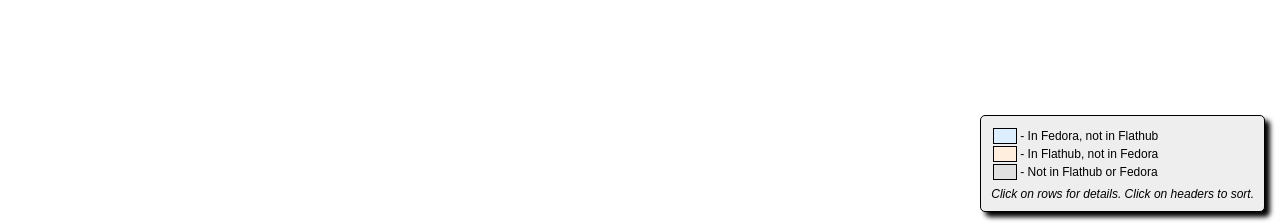
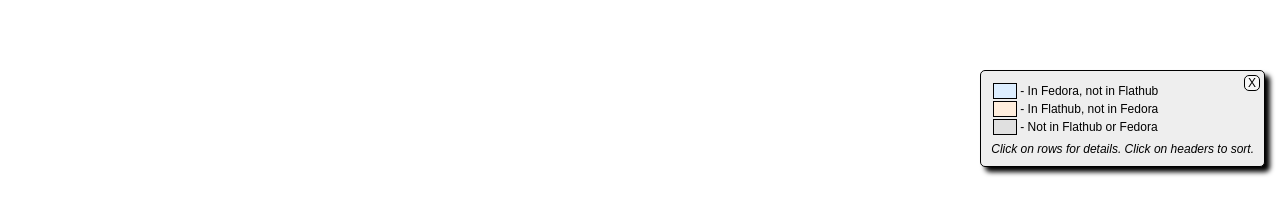
Before and after one commit to yselkowitz/flatpak-runtime-scripts, a plain HTML site: page reports/applications.html in a window 1280 px wide. Shown: the part 573-797 px from the top of the page. Drawn offline with Linux system fonts and the light colour scheme; no server answers.

Commit message:
Make the summary popups less annoying
* On pages with pagination, move them up above the pagination
* Add a close button

```diff
--- a/reports/applications.html
+++ b/reports/applications.html
@@ -31,6 +31,7 @@
       </tbody>
     </table>
     <div class="summary">
+      <div id="summaryClose" onclick="closeSummary()">X</div>
       <table>
 	<tr><td class="sample no-flathub"></td><td> - In Fedora, not in Flathub</td></tr>
 	<tr><td class="sample no-fedora"></td><td> - In Flathub, not in Fedora</td></tr>
--- a/reports/report.css
+++ b/reports/report.css
@@ -27,8 +27,6 @@ ul.header a {
     color: black;
 }
 
-/* Runtime Report */
-
 .summary {
     border: 1px solid black;
     border-radius: 5px;
@@ -38,12 +36,31 @@ ul.header a {
     position: fixed;
     box-shadow: 5px 5px 5px;
     right: 5px;
-    bottom: 5px;
+    bottom: 50px;
 }
+
 .summary .note {
     padding-top: 5px;
     font-style: italic;
 }
+
+#summaryClose {
+    position: absolute;
+    right: 4px;
+    top: 4px;
+    border-radius: 5px;
+    border: 1px solid black;
+    background: #f8f8f8;
+    padding: 0px 3px;
+    cursor: default;
+}
+
+/* Runtime Report */
+
+#runtimeReport .summary {
+    bottom: 5px;
+}
+
 table.packages {
     border-collapse: collapse;
 }
--- a/reports/report.js
+++ b/reports/report.js
@@ -114,3 +114,7 @@ function startAppPackages() {
     startPackageTable('#runtimeTable', 'runtime')
     startPackageTable('#extraTable', 'extra')
 }
+
+function closeSummary() {
+    $('.summary').hide();
+}
```
Also changed, not shown: reports/extra-package-app.html (+1 -0 lines), reports/runtime-package-app.html (+1 -0 lines), runtime-template.html (+3 -0 lines).
